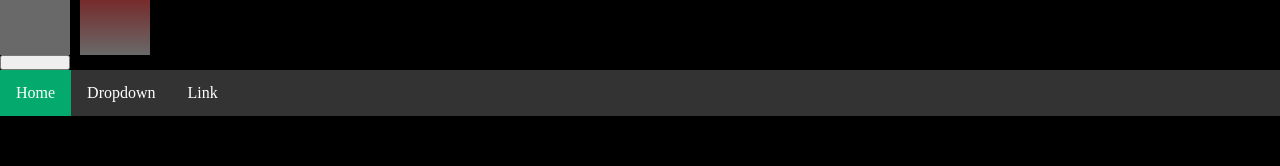
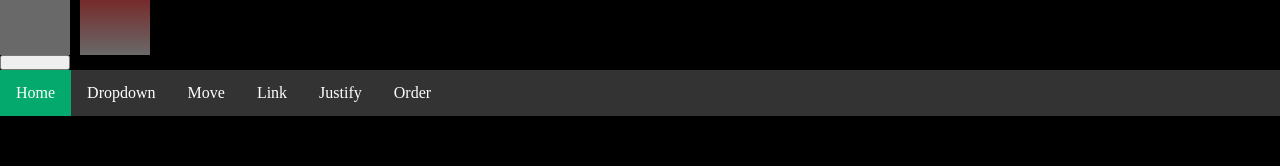
Before and after one commit to Creativity-is-Lacking/lore-engine, a plain HTML site: page index.html in a window 1280 px wide. Shown: the part 225-391 px from the top of the page. Drawn offline with nearby package versions, Linux system fonts and the light colour scheme.

Commit message:
Update index.html

```diff
--- a/index.html
+++ b/index.html
@@ -31,7 +31,10 @@
             <a id="Boxbtn">Add Box</a>
           </div>
         </li>
+        <li class="nav-li"><a id="move">Move</a></li>
         <li class="nav-li"><a id="link">Link</a></li>
+        <li class="nav-li"><a id="justify">Justify</a></li>
+        <li class="nav-li"><a id="order">Order</a></li>
       </ul>
       <div id="Boxmodal" class="modal">
         <div class="modal-content">
```
